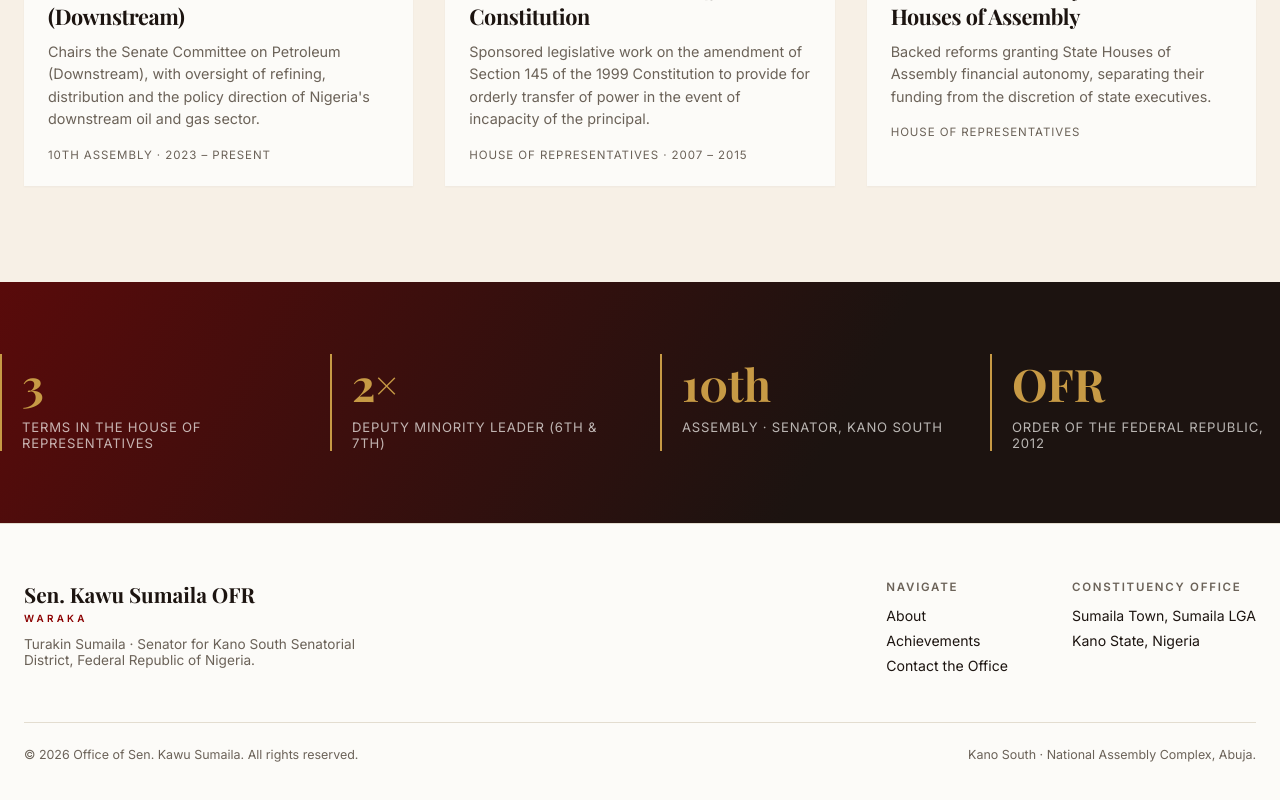
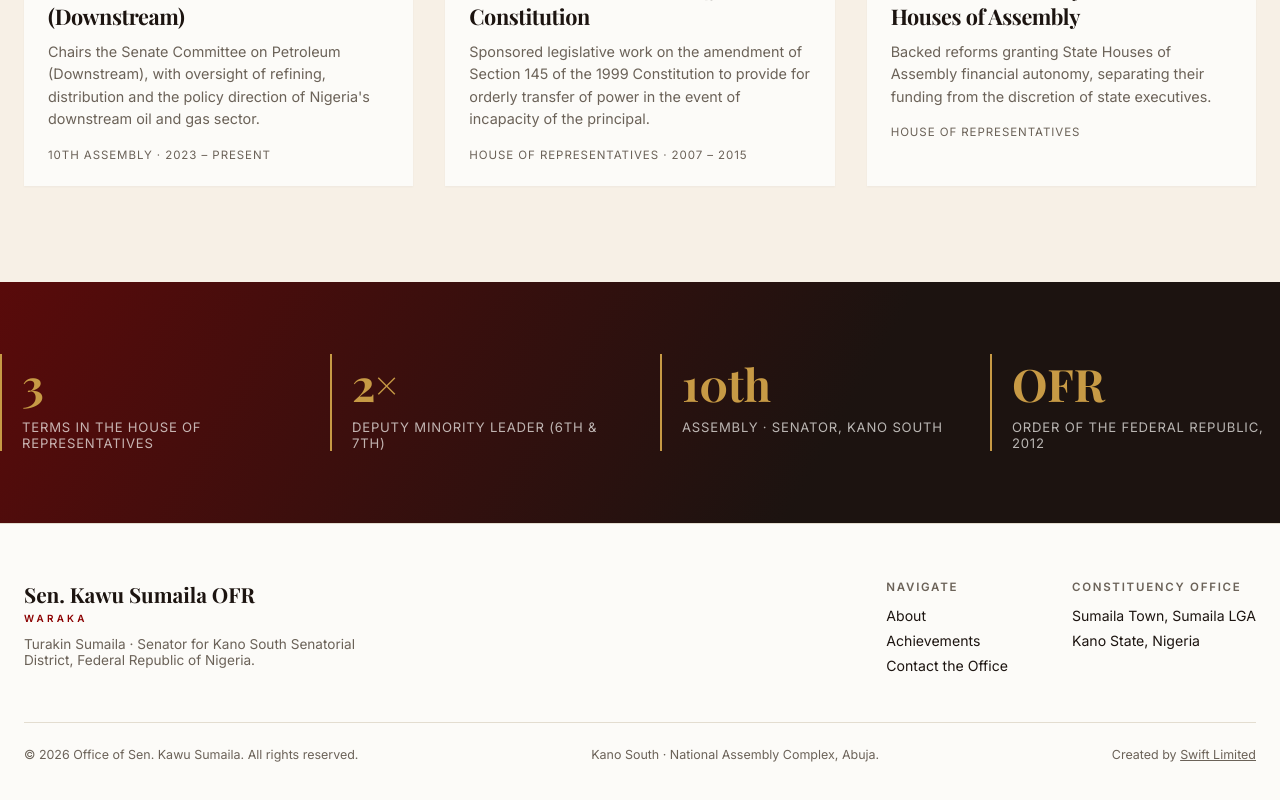
Before and after one commit to Muhtad-coder/kawu-portfolio, a React (Vite) app in the folder kawu-react/: page / in a window 1280 px wide. Shown: the part 1809-2609 px from the top of the page. Built offline with nearby package versions, Linux system fonts and the light colour scheme; no server answers; the database is empty.

Commit message:
add Swift Limited credit to footer and improvements readme

```diff
--- a/kawu-react/src/components/Footer.jsx
+++ b/kawu-react/src/components/Footer.jsx
@@ -31,6 +31,7 @@ export default function Footer() {
         <div className="footer-bottom">
           <span>&copy; 2026 Office of Sen. Kawu Sumaila. All rights reserved.</span>
           <span>Kano South &middot; National Assembly Complex, Abuja.</span>
+          <span>Created by <a href="#" style={{ color: 'inherit', textDecoration: 'underline' }}>Swift Limited</a></span>
         </div>
       </div>
     </footer>
```
Also changed, not shown: 1 other file (tests, documents, lock files or other folders).
